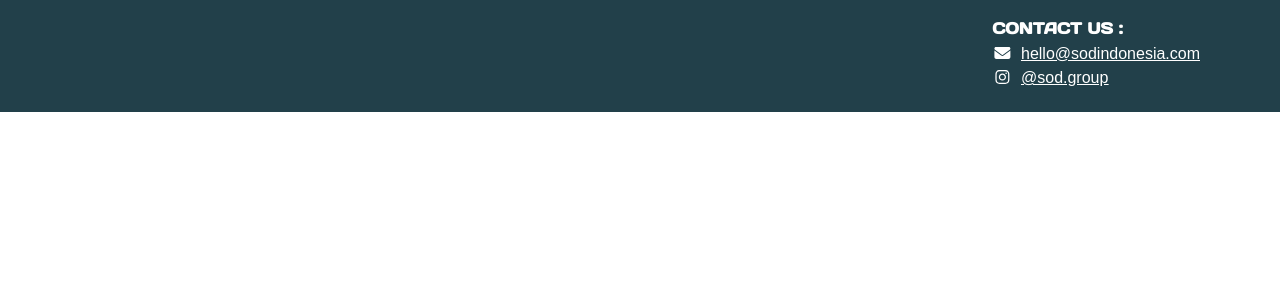
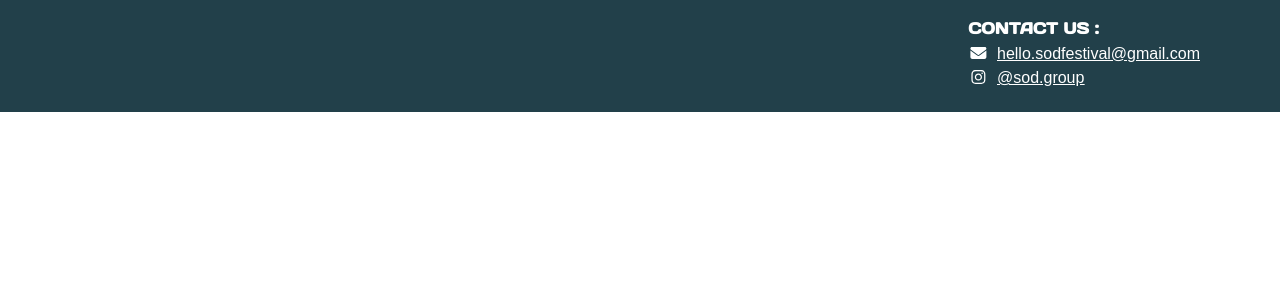
Before and after one commit to JovHariono/jovhariono.github.io, a Next.js app: page /components/cards/productCards/footer/Footer in a window 1280 px wide. Shown: the top 300 px of the page. Built offline with nearby package versions, Linux system fonts and the light colour scheme.

Commit message:
ubah swiper

```diff
--- a/src/pages/components/cards/productCards/footer/Footer.tsx
+++ b/src/pages/components/cards/productCards/footer/Footer.tsx
@@ -19,9 +19,9 @@ const Footer: React.FunctionComponent<IFooterProps> = (props) => {
         <h1 className="textFooter">CONTACT US :</h1>
         <div className="contentFooter">
           <div className="containerContentFooter">
-            <Link className="contentFooter" href="https://mail.google.com/mail/u/0/#inbox?compose=CllgCJvpZxJxjpDPFfBTMQFkrzvGQnNKmRgBbQbnTqPMccKMSQzWbtqZCMPpgFCTGVvFlrJnsWL">
+            <Link className="contentFooter" href="https://mail.google.com/mail/u/0/?tab=rm&ogbl#inbox?compose=GTvVlcSDbgzcTsfflzTCtBcgxHFbwjKtMzPKlDcqHPxQqfFNbVpWqqKNvxKfmLDQJlGrfwhdsgjnC">
               <FontAwesomeIcon className="icon" icon={faEnvelope} />
-              <div>hello@sodindonesia.com</div>
+              <div>hello.sodfestival@gmail.com</div>
             </Link>
             <Link href="https://www.instagram.com/sod.group/" className="contentFooter">
               <FontAwesomeIcon icon={faInstagram} className="icon" />
```
Also changed, not shown: src/pages/index.tsx (+4 -3 lines).
